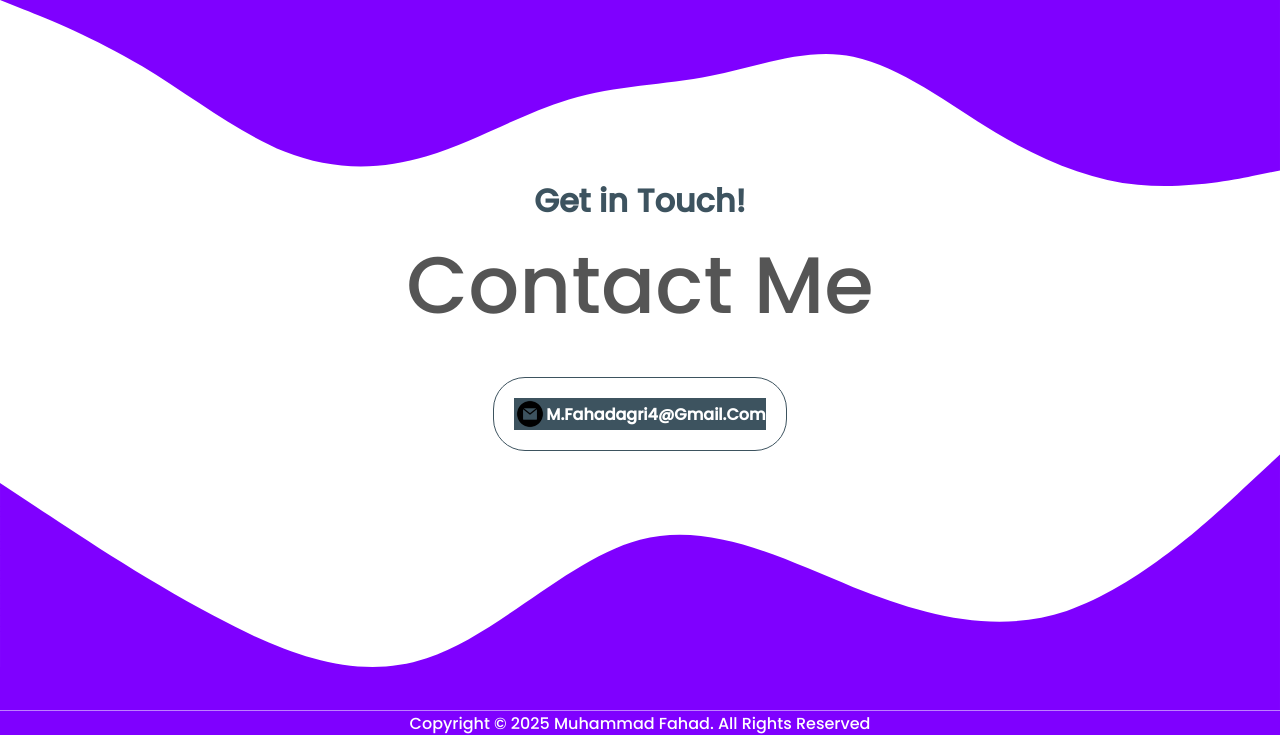
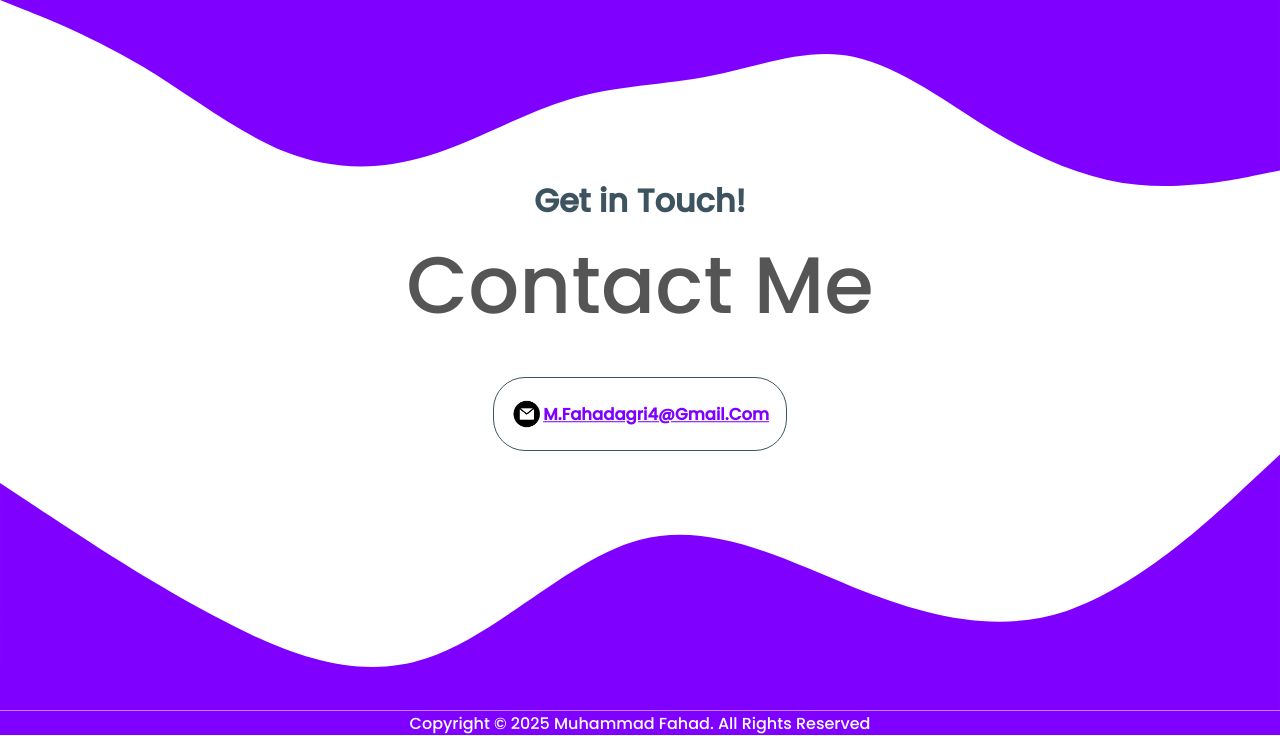
Before and after one commit to mfahadagri04/fahadagri-portfolio, a plain HTML site: page index.html in a window 1280 px wide. In both pictures the pointer is over the link "M.Fahadagri4@Gmail.Com". Shown: the part 3360-4096 px from the top of the page. Drawn offline with nearby package versions, Linux system fonts and the light colour scheme.

Commit message:
fixed contact section - wave container was overlapping hence was not clickable

```diff
--- a/style.css
+++ b/style.css
@@ -575,14 +575,20 @@ section {
 }
 
 .contact-me-button:hover {
-    background: #3d535f;
-    color: white;
+    text-decoration: underline;
+    transform: scale(1.03);
 }
 
 /* WAVES FOR LAST CONTAINER */
 .contact__waves {
     width: 100%;
 }
+
+.contact__waves,
+.contact__waves svg {
+    pointer-events: none;
+}
+
 
 .contact__waves svg {
     display: block;
```
